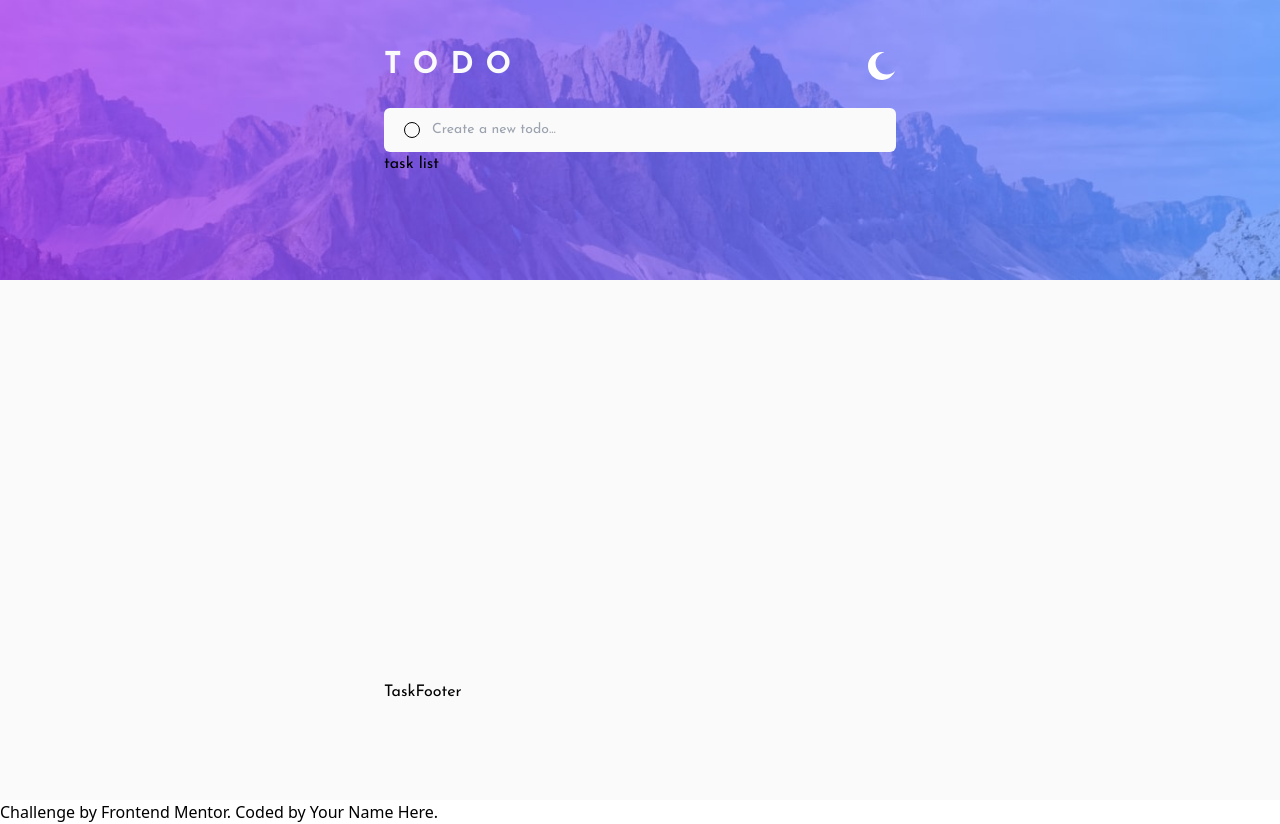
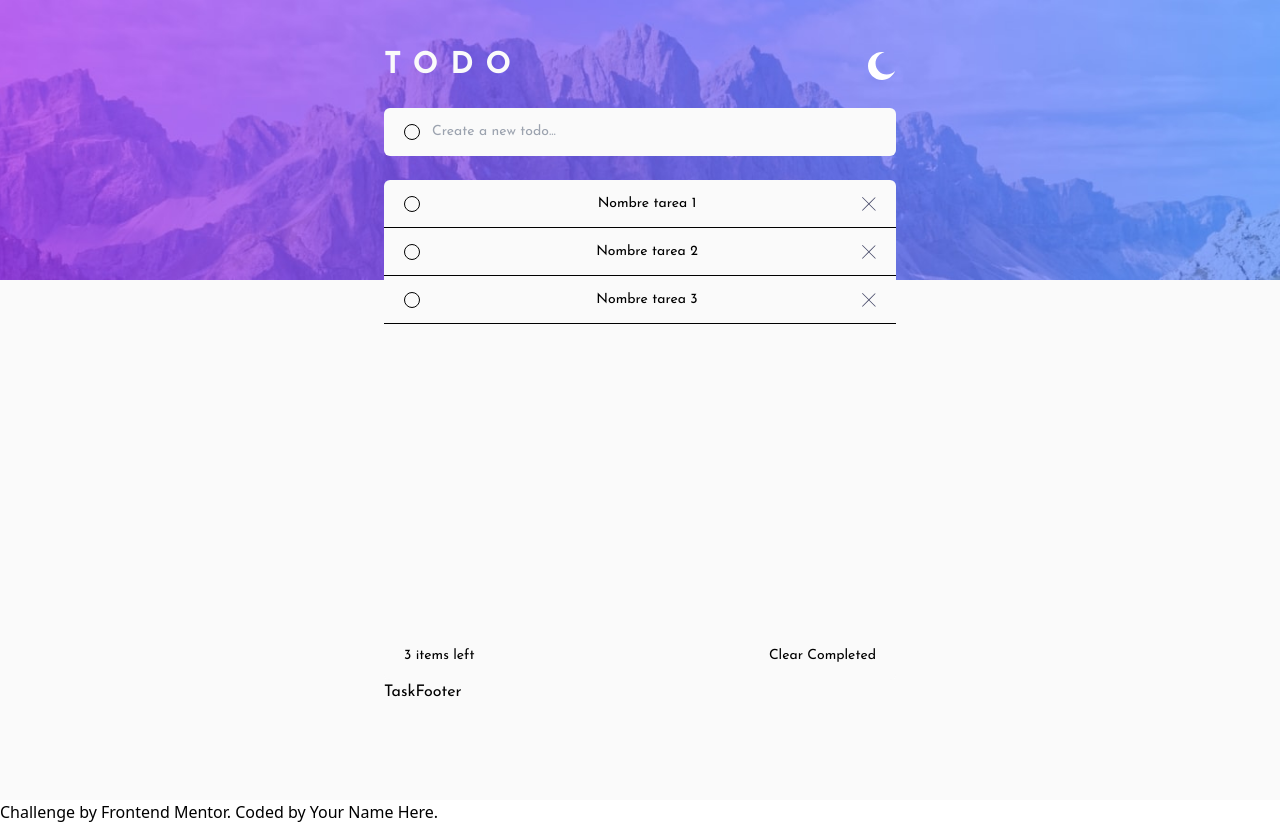
Before and after one commit to johnjanieltr/todo-app, a React (Vite) app: page / in a window 1280 px wide. Built offline with nearby package versions, Linux system fonts and the light colour scheme.

Commit message:
feat: add task list and task item components

```diff
--- a/src/components/TaskForm.jsx
+++ b/src/components/TaskForm.jsx
@@ -12,7 +12,7 @@ const TaskList = () => {
   return (
     <div className="">
       <form
-        className="flex items-center py-3 px-5 bg-lightWhite rounded-md"
+        className="flex items-center py-3.5 px-5 mb-6 bg-lightWhite rounded-md"
         onSubmit={handleSubmit}
       >
         <span className="block w-4 h-4 mr-3 border border-black rounded-full"></span>
--- /dev/null
+++ b/src/components/TaskItem.jsx
@@ -0,0 +1,24 @@
+const TaskItem = ({ task }) => {
+  return (
+    <li className="relative flex justify-between items-center py-3.5 px-5">
+      <span className="block w-4 h-4 mr-3 border border-black rounded-full cursor-pointer"></span>
+      <p className="text-sm">{task.title}</p>
+      <span className="cursor-pointer">
+        <svg
+          xmlns="http://www.w3.org/2000/svg"
+          viewBox="0 0 18 18"
+          className="w-3.5 h-3.5"
+        >
+          <path
+            fill="#494C6B"
+            fillRule="evenodd"
+            d="M16.97 0l.708.707L9.546 8.84l8.132 8.132-.707.707-8.132-8.132-8.132 8.132L0 16.97l8.132-8.132L0 .707.707 0 8.84 8.132 16.971 0z"
+          />
+        </svg>
+      </span>
+      <span className="block absolute left-0 bottom-0 w-full h-px bg-black"></span>
+    </li>
+  );
+};
+
+export default TaskItem;
--- a/src/components/TaskList.jsx
+++ b/src/components/TaskList.jsx
@@ -1,9 +1,23 @@
+import { useContext } from "react";
+import { TaskContext } from "../context/TaskContext";
+import TaskItem from "./TaskItem";
+
 const TaskList = () => {
+  const { tasks } = useContext(TaskContext);
+
   return (
-    <div className="grow">
-      task list
+    <div className="flex flex-col grow rounded-md overflow-hidden bg-lightWhite">
+      <ul>
+        {tasks.map((task) => (
+          <TaskItem key={task.id} task={task} />
+        ))}
+      </ul>
+      <div className="flex justify-between py-3.5 px-5 mt-auto bg-lightWhite text-sm">
+        <span className="">{tasks.length} items left</span>
+        <button type="button" className="">Clear Completed</button>
+      </div>
     </div>
-  )
-}
+  );
+};
 
-export default TaskList
+export default TaskList;
```
